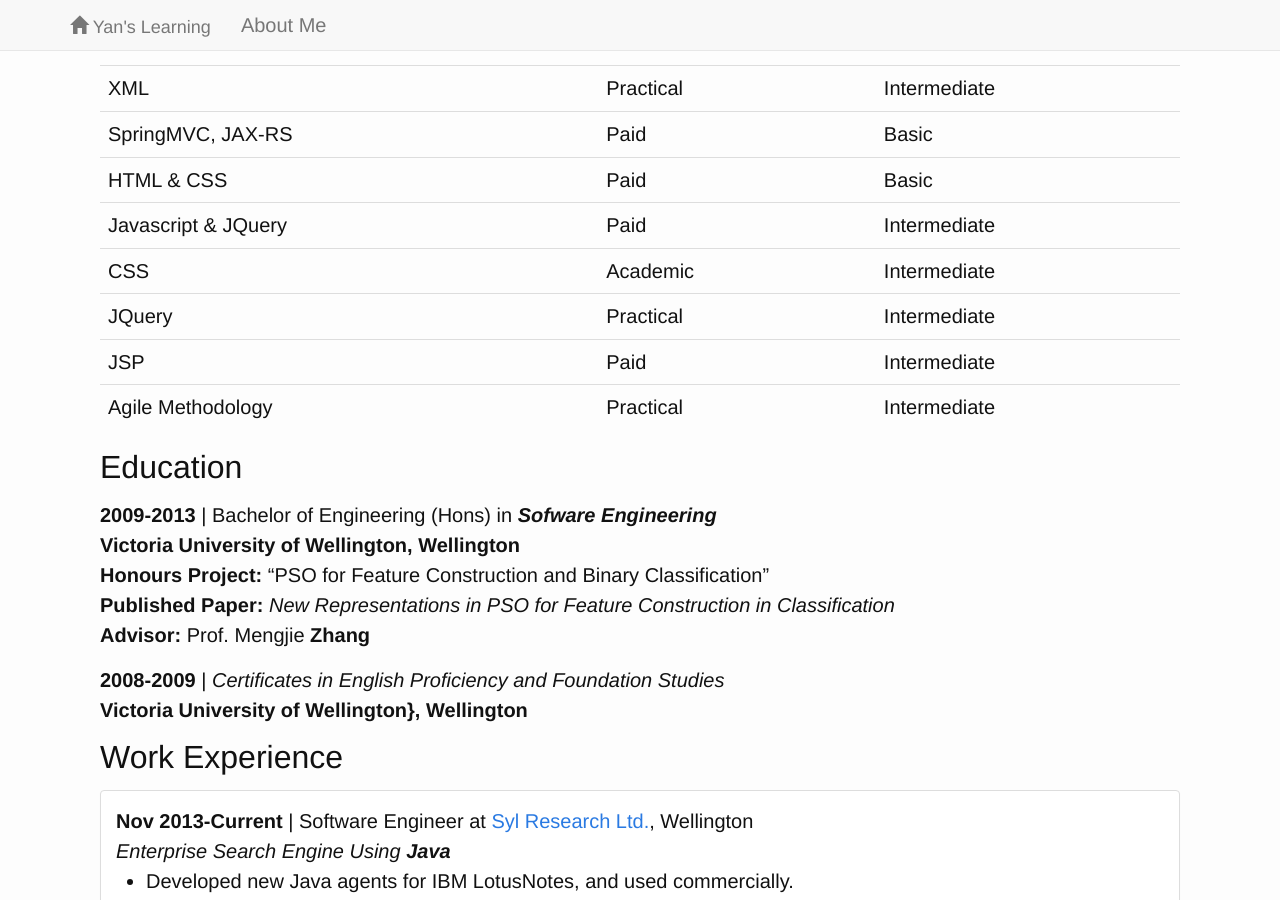
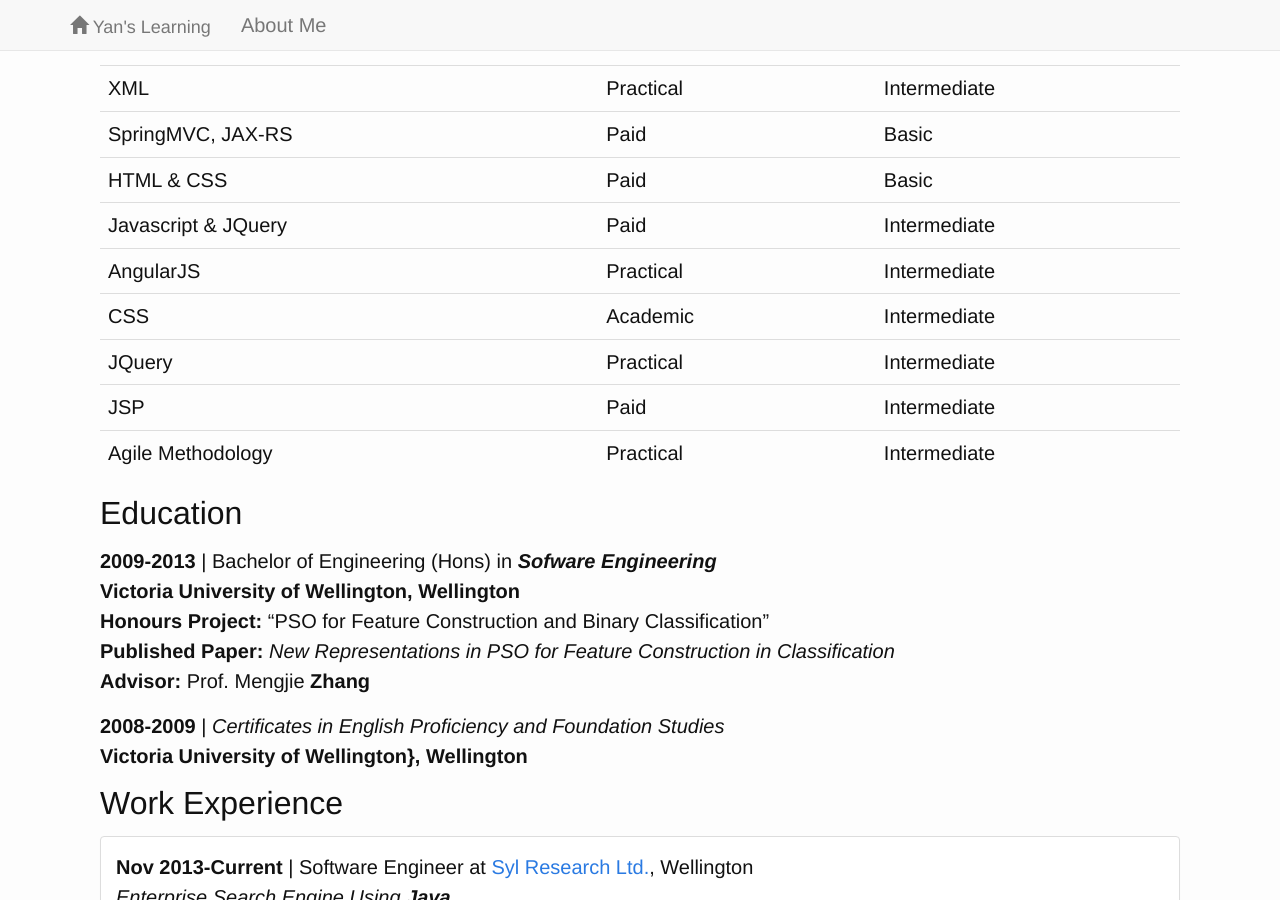
Before and after one commit to alvindaiyan/alvindaiyan.github.io, a Jekyll site: the page built from about.md, in a window 1280 px wide and 900 px high, scrolled down 1225 px. Built offline with Jekyll 4.4.1, drawn with Linux system fonts in a browser that asks for light colours; nearby versions of some CDN libraries; comment, search, counter and statistics services are not loaded.

Commit message:
Update about.md

```diff
--- a/about.md
+++ b/about.md
@@ -121,6 +121,11 @@ My aim is to work as a software architect, software developer or software tester
 	<td>Intermediate</td>
 </tr>
 <tr>
+	<td>AngularJS</td>
+	<td>Practical</td>
+	<td>Intermediate</td>
+</tr>
+<tr>
 	<td>CSS</td>
 	<td>Academic</td>
 	<td>Intermediate</td>
```
